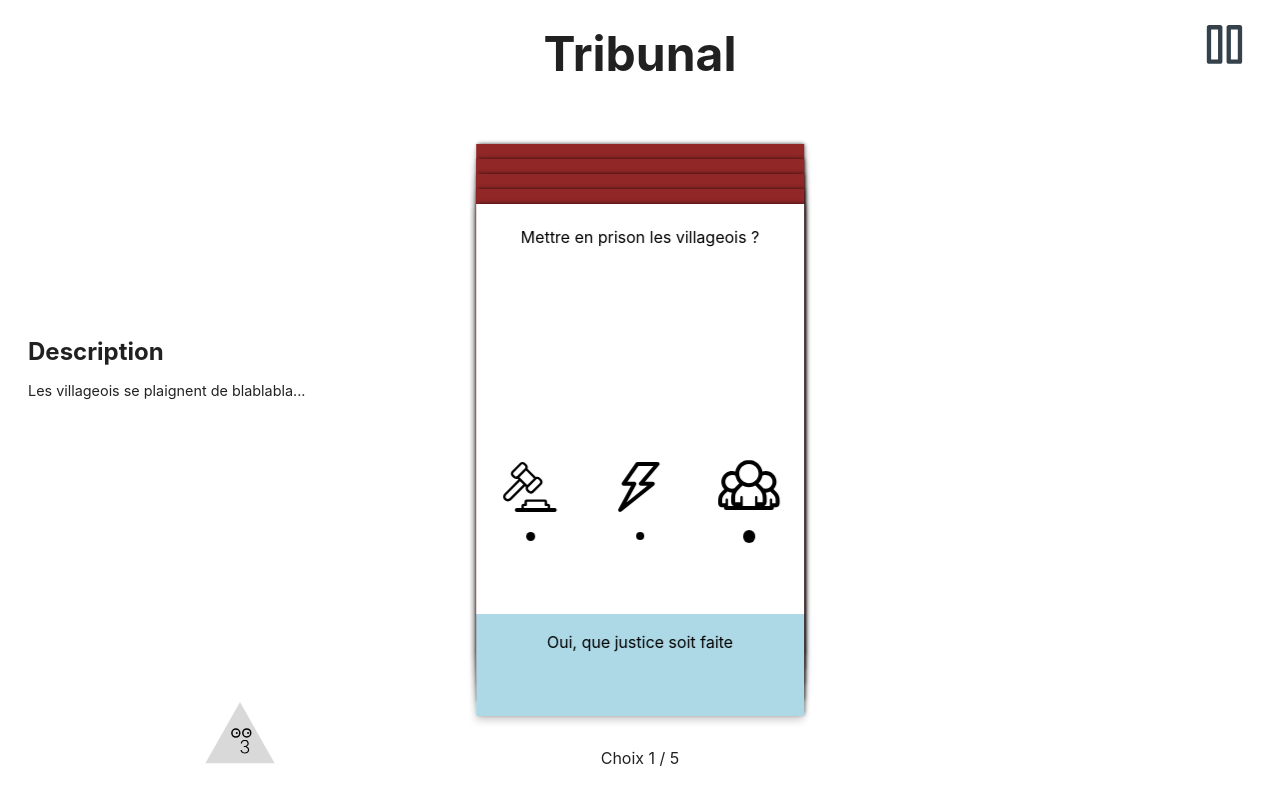
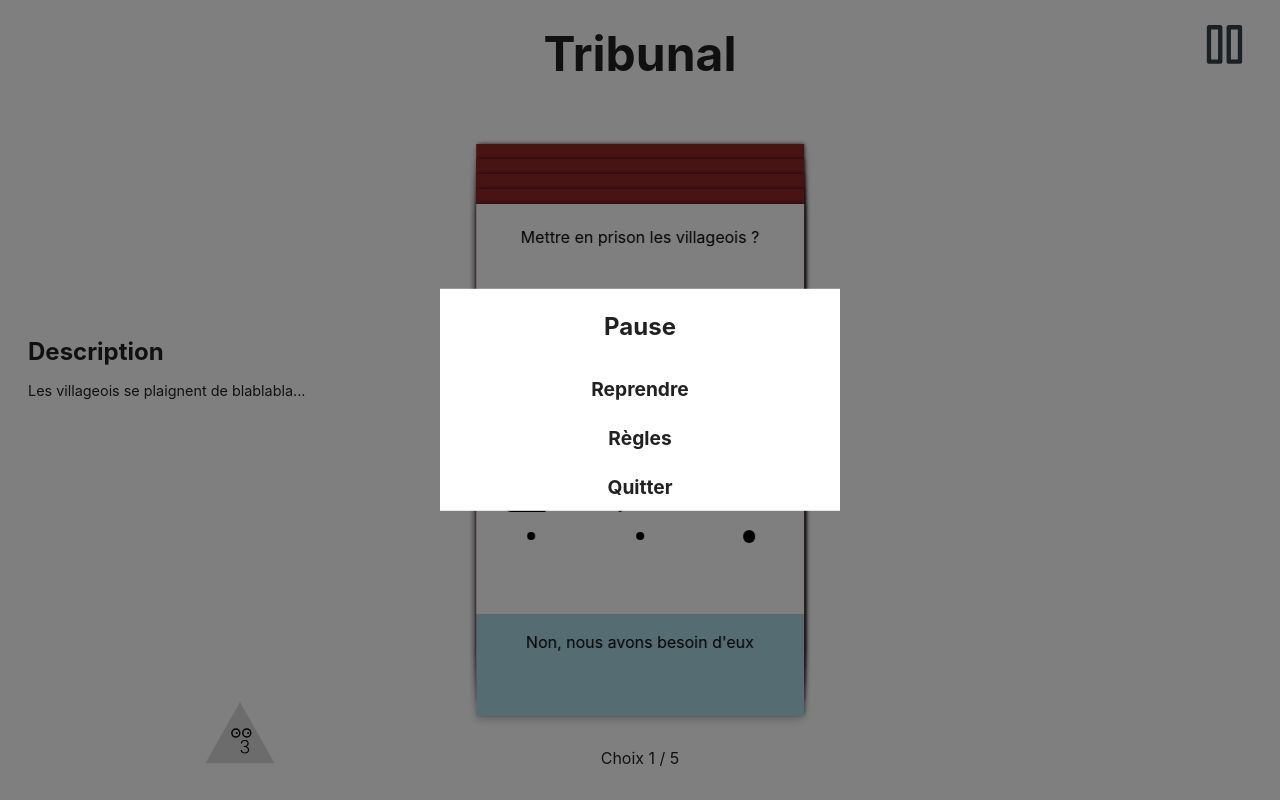
Before and after one commit to emilevl/projint-mini-jeux-durabilia, a Vue app: page / in a window 1280 px wide. Both pictures are taken after a click on the element 1230 px from the left and 50 px from the top of the page. Built offline with nearby package versions, Linux system fonts and the light colour scheme.

Commit message:
Add a pause interface (not yet fully ready)

```diff
--- /dev/null
+++ b/src/components/ThePause.vue
@@ -0,0 +1,96 @@
+<script setup>
+import { onMounted, ref } from 'vue';
+import { ressourceGlobal } from '../utils/store';
+
+const props = defineProps({
+
+})
+
+const emit = defineEmits([
+    'resumeGame',
+]);
+
+function leaveGame() {
+    // ask for confirmation
+    if (confirm('Voulez-vous vraiment quitter la partie ?', 'Oui', 'Non')) {
+        // reset the ressourceGlobal
+        // redirect to the home page
+        console.log('redirect to the map')
+    }
+}
+
+function showRules() {
+    // show the rules
+    console.log('show the rules')
+}
+
+</script>
+
+<template>
+    <div class="background" @click="$emit('resumeGame')"></div>
+    <div class="pause-container">
+        <h2 class="title">Pause</h2>
+
+        <div class="content">
+            <ul>
+                <li @click="$emit('resumeGame')">Reprendre</li>
+                <li @click="showRules()">Règles</li>
+                <li @click="leaveGame()">Quitter</li>
+            </ul>
+        </div>
+    </div>
+</template>
+
+<style scoped>
+.background {
+    position: absolute;
+    top: 0;
+    left: 0;
+    width: 100%;
+    height: 100%;
+    background-color: black;
+    opacity: 50%;
+}
+
+.pause-container {
+    position: absolute;
+    top: 50%;
+    left: 50%;
+    transform: translate(-50%, -50%);
+    width: 40%;
+    min-width: 300px;
+    max-width: 400px;
+    /* height: 600px; */
+    background-color: white;
+}
+
+.pause-container .title {
+    margin: 0;
+    padding: 20px;
+    font-size: 1.5rem;
+    text-align: center;
+}
+
+.pause-container .content {
+
+}
+
+.pause-container .content ul {
+    list-style: none;
+    margin: 0;
+    padding: 0;
+    text-align: center;
+    font-size: 1.2rem;
+    /* remove the padding of the li */
+}
+
+.pause-container .content ul li {
+    padding: 10px 0;
+    cursor: pointer;
+    font-weight: bold;
+}
+
+.pause-container .content ul li:hover {
+    background-color: #f2f2f2;
+}
+</style>
--- a/src/interfaces/TheCardInterface.vue
+++ b/src/interfaces/TheCardInterface.vue
@@ -7,6 +7,7 @@ import ressource from "../components/ressource.vue";
 import dataCards from "../assets/dataCards.json";
 import anime from "animejs/lib/anime.es";
 import { ressourceGlobal } from '../utils/store.js';
+import ThePause from "../components/ThePause.vue";
 
 //Les noms et les niveaux pour chaque ressources (Les niveaux sont en pourcents)
 let RESSOURCES_NAMES = ref([
@@ -36,6 +37,7 @@ const iChoice = ref(0);
 let mouseMoveHandler;
 let cardSelection = ref([]);
 const endGame = ref(false);
+const pauseGame = ref(false);
 
 
 // create a new array with 5 of the dataCards objects
@@ -167,8 +169,17 @@ function turnCard() {
   }
 }
 
-function pauseGame() {
+function togglePauseGame() {
   console.log("pause");
+  if (pauseGame.value) {
+    document.addEventListener("mousemove", mouseMoveHandler);
+    document.querySelector("#clickable-part").addEventListener("click", updateCardDecision);
+    pauseGame.value = false;
+  } else {
+    document.removeEventListener("mousemove", mouseMoveHandler);
+  document.querySelector("#clickable-part").removeEventListener("click", updateCardDecision);
+    pauseGame.value = true;
+  }
 }
 
 function infoPlayer() {
@@ -186,7 +197,7 @@ function infoPlayer() {
         <p>{{CARDS[iCurrentCard].context}}</p>
       </div>
     </div>
-    <p to="/" class="pause-game" @click="pauseGame()">
+    <p to="/" class="pause-game" @click="togglePauseGame()">
       <img src="src/assets/icons/pause.svg" />
     </p>
 
@@ -209,6 +220,7 @@ function infoPlayer() {
     <div id="player-info" @click="infoPlayer()"><img src="src/assets/icons/player.svg"></div>
   </div>
   <popupCardEnd v-if="endGame" :cardSelection="cardSelection"></popupCardEnd>
+  <ThePause v-if="pauseGame" @resumeGame="togglePauseGame"></ThePause>
 </template>
 
 <style>
```
